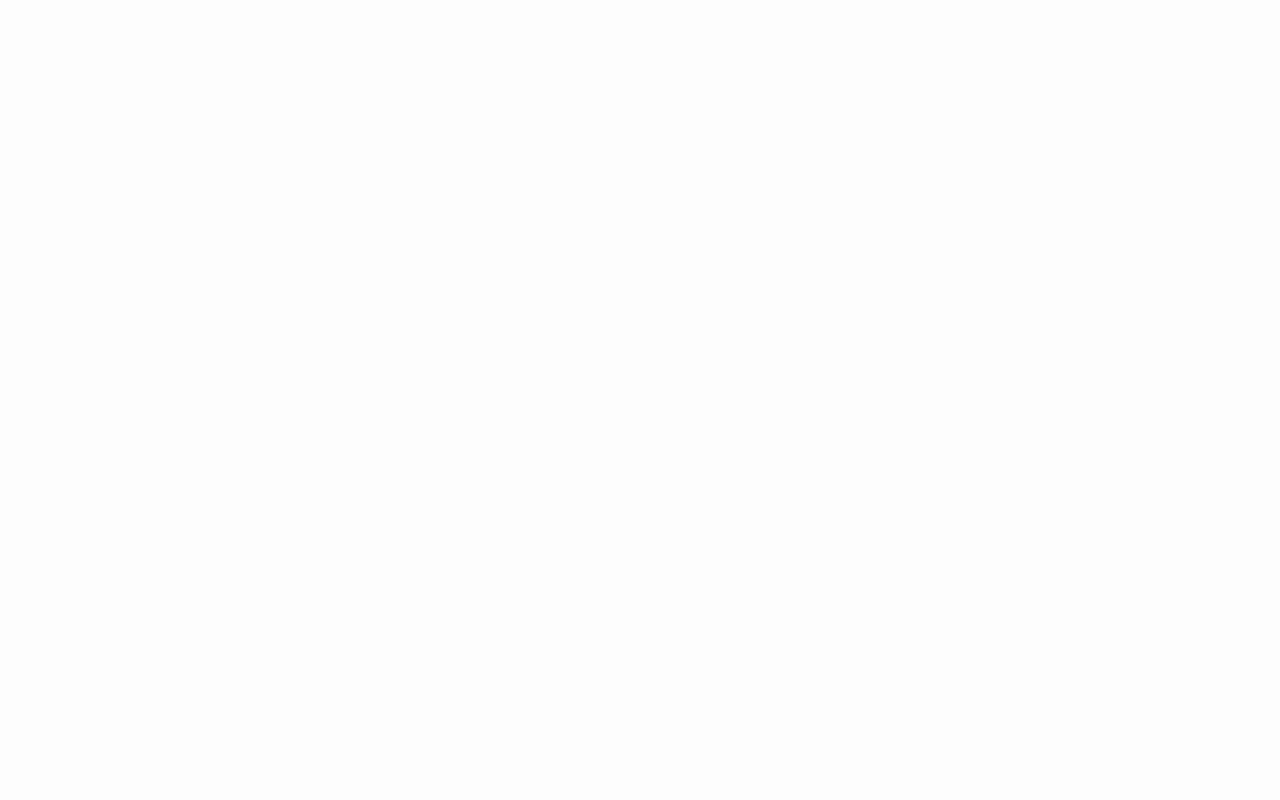
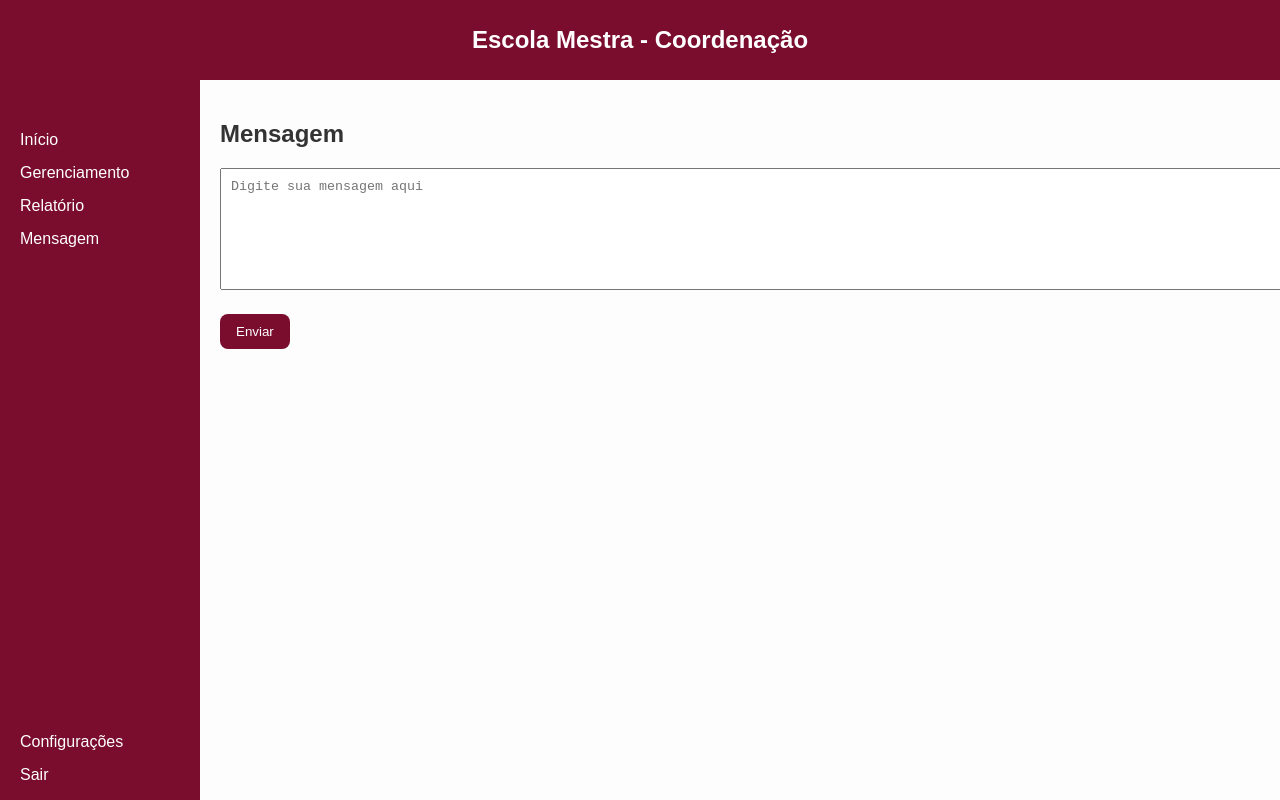
Before and after one commit to melsousa-o/Pice-PIW, a React (Vite) app in the folder diario-mestra-project/: page /mensagem in a window 1280 px wide. Before the commit this address had no page. Built offline with nearby package versions, Linux system fonts and the light colour scheme.

Commit message:
tela de mensagem

```diff
--- a/diario-mestra-project/src/App.jsx
+++ b/diario-mestra-project/src/App.jsx
@@ -7,6 +7,7 @@ import GerenciamentoProfessores from './Coordenação-Gerenciamento/Gerenciament
 import GerenciamentoAlunos from './Coordenação-Gerenciamento/Gerenciamentos/GereciamentoAlunos';
 
 import Relatório from './Relatório/Relatório';
+import Mensagem from './Mensagem/Mensagem';
 
 function App() {
   return (
@@ -19,6 +20,7 @@ function App() {
         <Route path="/gerenciar-alunos" element={<GerenciamentoAlunos />} />
         <Route path="/gerenciar-professores" element={<GerenciamentoProfessores />} />
         <Route path="/relatorio" element={<Relatório />} />
+        <Route path="/mensagem" element={<Mensagem/>} />
 
       </Routes>
     </BrowserRouter>
--- a/diario-mestra-project/src/Coordenação-Gerenciamento/CoordGerenciamento.jsx
+++ b/diario-mestra-project/src/Coordenação-Gerenciamento/CoordGerenciamento.jsx
@@ -1,4 +1,4 @@
-import HeaderCoord from "./HeaderCoordenação";
+import HeaderCoord from "../Coodernação-TelaInicial/HeaderCoordenação";
 import SidebarMenu from "./SidebarMenu";
 import { Link } from "react-router-dom";
 
--- /dev/null
+++ b/diario-mestra-project/src/Mensagem/HeaderCoordenação.jsx
@@ -0,0 +1,11 @@
+function HeaderCoord() {
+    return (
+        <header className="topo">
+            <div>
+                <h1> Escola Mestra - Coordenação</h1>
+            </div>
+        </header>
+    )
+}
+
+export default HeaderCoord;
--- /dev/null
+++ b/diario-mestra-project/src/Mensagem/Mensagem.jsx
@@ -0,0 +1,47 @@
+import HeaderCoord from './HeaderCoordenação';
+import SidebarMenu from './SidebarMenu';
+import { useState } from "react";
+
+function Mensagem() {
+    const [mensagem, setMensagem] = useState("");
+
+    const handleChange = (e) => {
+        setMensagem(e.target.value);
+    }
+
+    const handleEnviar = () => {
+        alert("Mensagem enviada: " + mensagem);
+        setMensagem("");
+    }
+
+    return (
+        <>
+            <HeaderCoord />
+
+            <div className="main-container">
+                <div className='sidebar'>
+                    <SidebarMenu />
+                </div>
+
+                <main className='content'>
+                    <h2>Mensagem</h2>
+
+                    <div>
+                        <textarea
+                            value={mensagem}
+                            onChange={handleChange}
+                            placeholder='Digite sua mensagem aqui'
+                            style={{ width: "100%", height: "100px", padding: "10px", resize: "none" }}
+                        />
+
+                        <button className='botao' onClick={handleEnviar}>
+                            Enviar
+                        </button>
+                    </div>
+                </main>
+            </div>
+        </>
+    );
+}
+
+export default Mensagem;
--- /dev/null
+++ b/diario-mestra-project/src/Mensagem/SidebarMenu.jsx
@@ -0,0 +1,23 @@
+import { Link } from "react-router-dom";
+
+function SidebarMenu() {
+  return (
+    <nav className="sidebar">
+      <ul className="menu-principal">
+        <li><Link to="/inicio">Início</Link></li>
+        <li><Link to="/gerenciamento">Gerenciamento</Link></li>
+        <li><Link to="/relatorio">Relatório</Link></li>
+        <li><Link to="/mensagem">Mensagem</Link></li>
+      </ul>
+
+      <ul className="menu-inferior">
+        <li><Link to="/configuracoes">Configurações</Link></li>
+        <li><Link to="/sair">Sair</Link></li>
+      </ul>
+
+      <button className="botao-voltar">Voltar</button>
+    </nav>
+  );
+}
+
+export default SidebarMenu;
--- a/diario-mestra-project/src/index.css
+++ b/diario-mestra-project/src/index.css
@@ -102,6 +102,7 @@ body {
 /* Botão geral */
 .botao {
   margin-top: 20px;
+  margin-right: 5px;
   padding: 10px 16px;
   background-color: #7a0c2e;
   color: white;
```
